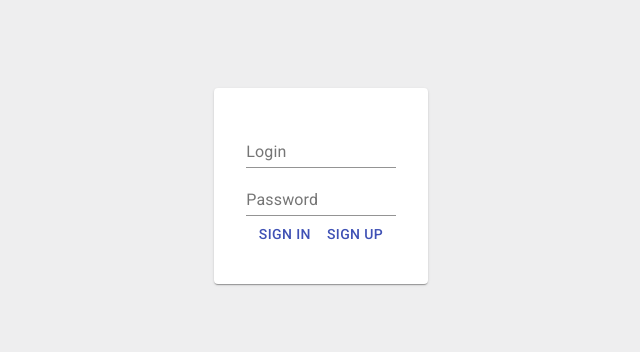
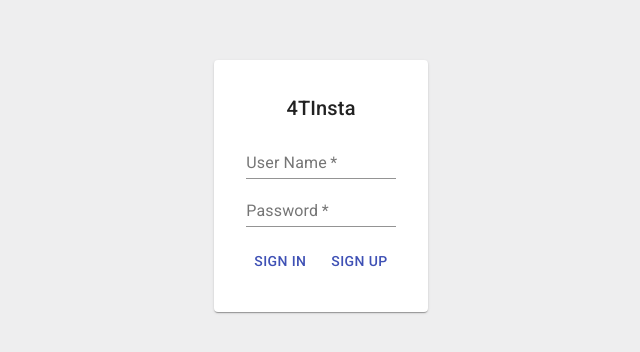
Before and after one commit to scavassa91/4tech_insta, a React (Create React App) app: page / in a window 1280 px wide. Shown: the part 214-566 px from the top of the page, without its empty margins (319-959 px from the left). Built offline with nearby package versions, Linux system fonts and the light colour scheme; the HTML template or start-up script is replaced by a standard one.

Commit message:
Finished Login layout, installed axios

```diff
--- a/package.json
+++ b/package.json
@@ -8,6 +8,7 @@
     "@testing-library/jest-dom": "^4.2.4",
     "@testing-library/react": "^9.3.2",
     "@testing-library/user-event": "^7.1.2",
+    "axios": "^0.19.1",
     "react": "^16.12.0",
     "react-dom": "^16.12.0",
     "react-router-dom": "^5.1.2",
--- a/src/containers/Login/Login.js
+++ b/src/containers/Login/Login.js
@@ -1,25 +1,101 @@
-import React from 'react';
-import { Grid, Paper, TextField, Button } from '@material-ui/core';
+import React, { useState } from 'react';
+import { Grid, Paper, TextField, Button, Typography } from '@material-ui/core';
 
 import './styles.css';
 
 const Login = () => {
+    const [isLogin, setIsLogin] = useState(true);
+    const [userName, setUserName] = useState('');
+    const [password, setPassword] = useState('');
+
+    const onFormLoginSubmit = (event) => {
+        event.preventDefault();
+        console.log('Login');
+    };
+
+    const onFormSignInSubmit = (event) => {
+        event.preventDefault();
+        console.log('Sign in');
+    };
+
+    const onSignUpInHandle = () => {
+        setIsLogin(!isLogin);
+    };
+
+    const onUserNameChange = (event) => {
+        setUserName(event.target.value);
+    };
+
+    const onPasswordChange = (event) => {
+        setPassword(event.target.value);
+    };
+
+    const renderLogin = () => {
+        return (
+            <form onSubmit={onFormLoginSubmit}>
+                <TextField
+                    id="userName"
+                    label="User Name"
+                    value={userName}
+                    onChange={onUserNameChange}
+                    required />
+                <TextField
+                    type="password"
+                    id="password"
+                    label="Password"
+                    value={password}
+                    onChange={onPasswordChange}
+                    required />
+                <div className="loginButtons">
+                    <Button type="submit" color="primary">Sign in</Button>
+                    <Button
+                        type="button"
+                        color="primary"
+                        onClick={onSignUpInHandle}
+                    >Sign up</Button>
+                </div>
+            </form>
+        );
+    };
+
+    const renderSignIn = () => {
+        return (
+            <form onSubmit={onFormSignInSubmit}>
+                <TextField
+                    id="userName"
+                    label="User Name"
+                    value={userName}
+                    required />
+                <TextField
+                    type="password"
+                    id="password"
+                    label="Password"
+                    value={password}
+                    required />
+                <div className="loginButtons">
+                    <Button type="submit" color="primary">Register</Button>
+                    <Button
+                        type="button"
+                        color="secondary"
+                        onClick={onSignUpInHandle}
+                    >Back</Button>
+                </div>
+            </form>
+        );
+    };
+
     return (
         <div className="login">
             <Grid item xs={2}>
                 <Paper className="paper">
-                    <form noValidate autoComplete="off">
-                        <TextField id="login" label="Login" />
-                        <TextField type="password" id="password" label="Password" />
-                        <div>
-                            <Button color="primary">Sign in</Button>
-                            <Button color="primary">Sign up</Button>
-                        </div>
-                    </form>
+                    <Typography variant="h6" gutterBottom>
+                        4TInsta
+                    </Typography>
+                    { isLogin ? renderLogin() : renderSignIn() }
                 </Paper>
             </Grid>
         </div>
     );
-}
+};
 
 export default Login;
--- a/src/containers/Login/styles.css
+++ b/src/containers/Login/styles.css
@@ -9,3 +9,9 @@
 .login .paper {
     padding: 2rem 2rem;
 }
+
+.login .loginButtons {
+    display: flex;
+    margin-top: 1rem;
+    justify-content: space-between;
+}
```
Also changed, not shown: 1 other file (tests, documents, lock files or other folders).
